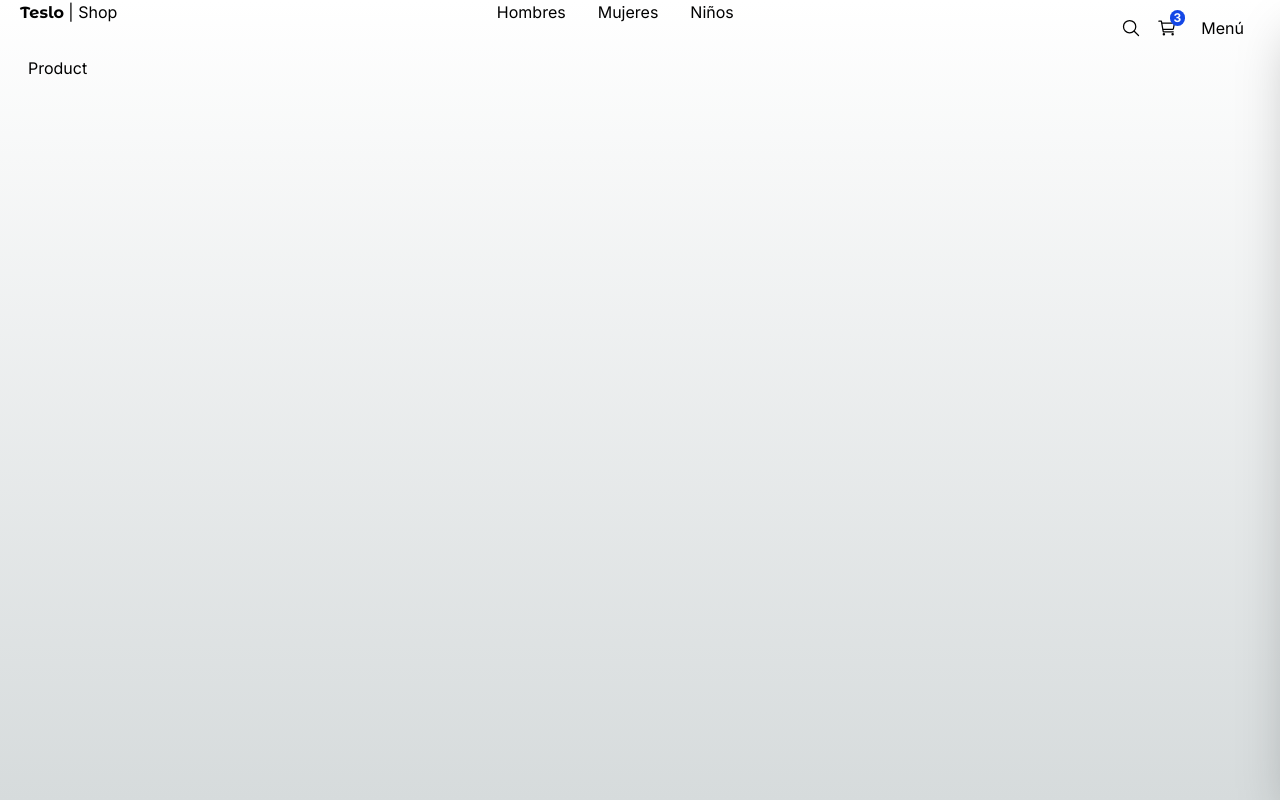
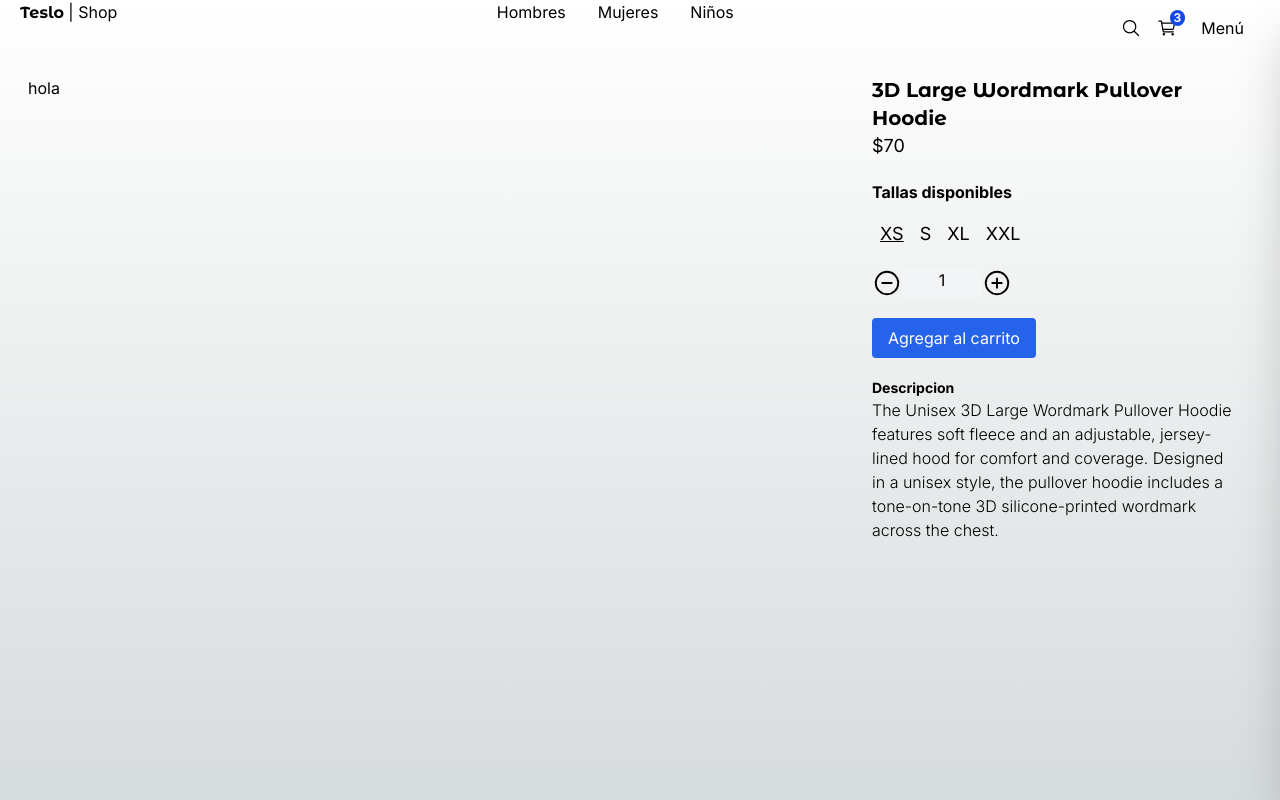
Before and after one commit to EmanuelEDiaz/eccomerceTeslo, a Next.js app: page /product/3d_large_wordmark_pullover_hoodie in a window 1280 px wide. Built offline with nearby package versions, Linux system fonts and the light colour scheme.

Commit message:
product selctor parcialmente hecho falta slideshow

```diff
--- a/app/(shop)/category/[id]/page.tsx
+++ b/app/(shop)/category/[id]/page.tsx
@@ -1,5 +1,5 @@
 import { ProductGrid, Title } from "@/components";
-import { Category } from "@/interfaces";
+import { Categories } from "@/interfaces";
 import { initialData } from "@/seed/seed";
 import { notFound } from "next/navigation";
 
@@ -8,16 +8,16 @@ const seedProducts = initialData.products;
 export default async function Category({
   params,
 }: {
-  params: Promise<{ id: Category }>;
+  params: Promise<{ id: Categories }>;
 }) {
   const { id } = await params;
 
   const products = seedProducts.filter((product) => product.gender === id);
-  const labels : Record<Category,string> = {
-    'men':'Hombres',
-    'women':'Mujeres',
-    'kid':'Niños',
-    'unisex':'Todos',
+  const labels: Record<Categories, string> = {
+    'men': 'Hombres',
+    'women': 'Mujeres',
+    'kid': 'Niños',
+    'unisex': 'Todos',
   }
 
 
@@ -28,13 +28,13 @@ export default async function Category({
   return (
     <>
       <Title
-       title={`Articulos de ${labels[id]}`}
-       subtitle="Todos los productos"
-       className="mb-2" />
+        title={`Articulos de ${labels[id]}`}
+        subtitle="Todos los productos"
+        className="mb-2" />
 
 
       <ProductGrid
-       products={products} />
+        products={products} />
     </>
   );
 }
--- a/app/(shop)/product/[slug]/page.tsx
+++ b/app/(shop)/product/[slug]/page.tsx
@@ -1,11 +1,60 @@
+import { QuantitySelector, SizeSelector } from "@/components";
+import { titleFont } from "@/config/fonts";
+import { initialData } from "@/seed/seed";
+import { notFound } from "next/navigation";
 
 
-export default function Product() {
+export default async function Product({
+  params,
+}: {
+  params: Promise<{ slug: string }>;
+}) {
+
+  const { slug } = await params;
+
+  const product = initialData.products.find(product => product.slug === slug);
+
+  if (!product) {
+    notFound();
+  }
   return (
 
-      <div className="">
-        <h1> Product</h1>
+    <div className="mt-5 mb-20 grid col-span-1 md:grid-cols-3 gap-3">
+      {/* SlideShow */}
+      <div className="col-span-1 md:col-span-2">
+
+        hola
       </div>
+      {/* Detalles */}
+      <div className="col-span-1 px-5 ">
+        <h1 className={`${titleFont.className} antialiased font-bold text-xl`}>
+          {product.title}
+        </h1>
+        <p className="text-lg mb-5">${product.price}</p>
+        {/* Selector de tallas */}
+        <SizeSelector
+          selectedSize={product.sizes[0]}
+          availableSizes={product.sizes}
+        />
+        {/* Seletor de cantidad */}
+
+        <QuantitySelector
+          quantity={1}
+        />
+
+        {/* Button */}
+
+        <button className="btn-primary my-5">
+          Agregar al carrito
+        </button>
+
+        {/* Descripcion */}
+        <h3 className="font-bold text-sm">Descripcion</h3>
+        <p className="font-light">
+          {product.description}
+        </p>
+      </div>
+    </div>
 
   );
 }
--- /dev/null
+++ b/app/(shop)/product/not-found.tsx
@@ -0,0 +1,14 @@
+import { PageNotFound } from "@/components";
+
+
+interface Props{
+  params:{
+    slug: string;
+  }
+}
+export default function not_found(){
+
+  return (
+    <PageNotFound/>
+  )
+}
--- a/components/index.ts
+++ b/components/index.ts
@@ -1,4 +1,8 @@
 
+
+export * from './product/slideshow/ProductSlideshow';
+export * from './product/quantity-selector/QuantitySelector';
+export * from './product/size-selector/SizeSelector';
 export * from './products/product-grid/ProductGrid';
 export * from './products/product-grid/ProductGridItem';
 export * from './ui/not-found/PageNotFound';
--- /dev/null
+++ b/components/product/quantity-selector/QuantitySelector.tsx
@@ -0,0 +1,32 @@
+'use client';
+
+import { useState } from "react";
+import { IoAddCircleOutline, IoRemoveCircleOutline } from "react-icons/io5";
+
+interface Props {
+    quantity: number;
+}
+
+export const QuantitySelector = ({ quantity }: Props) => {
+    const [count, setCount] = useState(quantity)
+
+    const onQuantityChange = (value: number) => {
+        if (count + value < 1) return;
+        setCount(count + value);
+    }
+
+    return (
+        <div className="flex ">
+            <button onClick={() => onQuantityChange(-1)}>
+                <IoRemoveCircleOutline size={30} />
+            </button>
+            <span className="w-20 max-3 px-5 bg-gray-100 text-center rounded">
+                {count}
+            </span>
+            <button onClick={() => onQuantityChange(+1)}>
+                <IoAddCircleOutline size={30} />
+            </button>
+
+        </div>
+    )
+}
--- /dev/null
+++ b/components/product/size-selector/SizeSelector.tsx
@@ -0,0 +1,37 @@
+import type { Size } from "@/interfaces"
+import clsx from "clsx";
+
+
+interface Props {
+    selectedSize: Size;
+    availableSizes: Size[];
+}
+
+export const SizeSelector = ({ selectedSize, availableSizes }: Props) => {
+
+    return (
+        <div className="my-5 ">
+            <h3 className="font-bold mb-4">Tallas disponibles</h3>
+
+            <div className="flex">
+                {
+                    availableSizes.map(size => (
+                        <button
+                            key={size}
+                            className={
+                                clsx(
+                                    "mx-2 hover:underline text-lg",
+                                    {
+                                        'underline': size === selectedSize
+                                    }
+                                )
+                            }>
+                            {size}
+                        </button>
+                    ))
+                }
+            </div>
+
+        </div>
+    )
+}
--- /dev/null
+++ b/components/product/slideshow/ProductSlideshow.tsx
@@ -0,0 +1,7 @@
+import React from 'react'
+
+export const ProductSlideshow = () => {
+    return (
+        <div>ProductSlideshow</div>
+    )
+}
--- a/package.json
+++ b/package.json
@@ -14,6 +14,7 @@
     "react": "19.2.3",
     "react-dom": "19.2.3",
     "react-icons": "^5.5.0",
+    "swiper": "file:swiper-11.2.6.tgz",
     "zustand": "file:zustand-5.0.11.tgz"
   },
   "devDependencies": {
```
Also changed, not shown: interfaces/products.interface.ts (+4 -4 lines), 2 other files (tests, documents, lock files or other folders).
